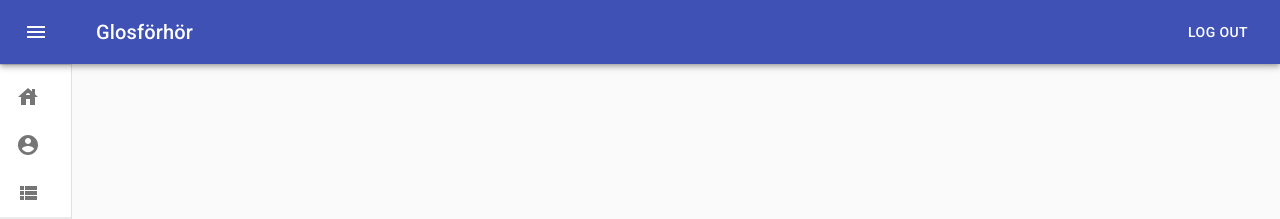
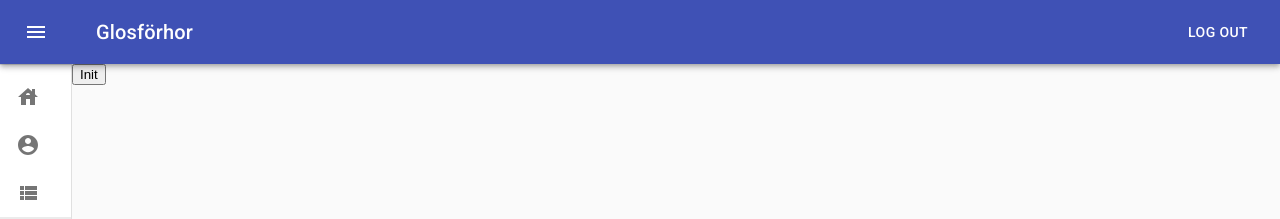
Before and after one commit to lexa7979/vocabulary-web, a React app: page /exercise in a window 1280 px wide. Both pictures are taken after a click on the button "LOG IN". Shown: the top 219 px of the page. Built offline with nearby package versions, Linux system fonts and the light colour scheme.

Commit message:
page "Exercise" starts using context

```diff
--- a/src/App.jsx
+++ b/src/App.jsx
@@ -3,7 +3,7 @@ import { Route, BrowserRouter as Router, Switch } from 'react-router-dom';
 
 import { CssBaseline } from '@material-ui/core';
 
-import { UserContext } from './context';
+import { UserContext, ExerciseContext } from './context';
 import { WithLoginOnly } from './helpers';
 
 import { getRouterPaths } from './config/getPaths';
@@ -20,6 +20,7 @@ function App() {
 
   return (
     <UserContext>
+      <ExerciseContext>
         <CssBaseline />
         <Router>
           <Switch>
@@ -36,6 +37,7 @@ function App() {
             )}
           </Switch>
         </Router>
+      </ExerciseContext>
     </UserContext>
   );
 }
--- a/src/pages/Exercise.jsx
+++ b/src/pages/Exercise.jsx
@@ -1,9 +1,51 @@
 import React from 'react';
 
+import { useExerciseContext } from '../context';
 import { BaseLayout } from '../helpers';
 
 export default Exercise;
 
+const TEST_LESSONS = [
+  { text: 'Wort 1', translation: 'ord 1', comment: 'dummy translation 1' },
+  { text: 'Wort 2', translation: 'ord 2', comment: 'dummy translation 2' },
+  { text: 'Wort 3', translation: 'ord 3', comment: 'dummy translation 3' },
+  { text: 'Wort 4', translation: 'ord 4', comment: 'dummy translation 4' },
+];
+
 function Exercise() {
-  return <BaseLayout title="Glosförhör" />;
+  const context = useExerciseContext();
+
+  if (context.hasCurrLesson()) {
+    const lesson = context.getCurrLesson();
+    return (
+      <BaseLayout title="Glosförhör">
+        <div style={{ display: 'grid', gridTemplateColumns: 'auto auto' }}>
+          <div>Svenska</div>
+          <div>Tyska</div>
+          <div>{lesson.text}</div>
+          <div>{lesson.translation}</div>
+          <div>{lesson.comment}</div>
+          <div />
+        </div>
+      </BaseLayout>
+    );
+  }
+
+  if (context.getLessonsCount() > 0) {
+    return (
+      <BaseLayout title="Glosförhör">
+        <button type="button" onClick={() => context.gotoFirstLesson()}>
+          Start
+        </button>
+      </BaseLayout>
+    );
+  }
+
+  return (
+    <BaseLayout title="Glosförhor">
+      <button type="button" onClick={() => context.setAllLessons(TEST_LESSONS)}>
+        Init
+      </button>
+    </BaseLayout>
+  );
 }
```
Lines whose indentation alone changed are shown as unchanged.
